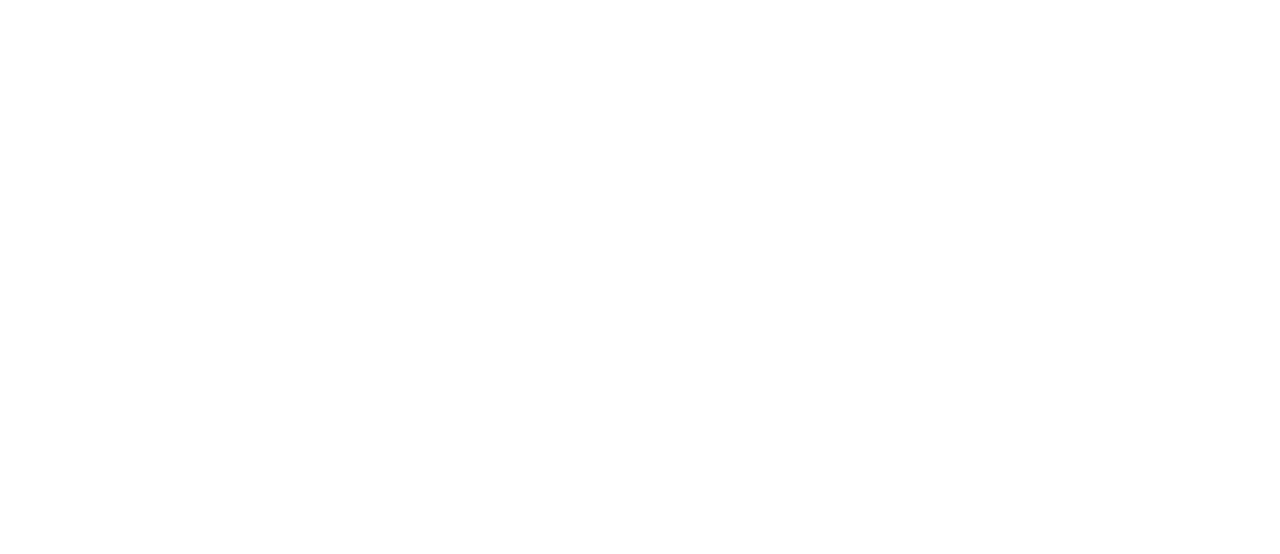
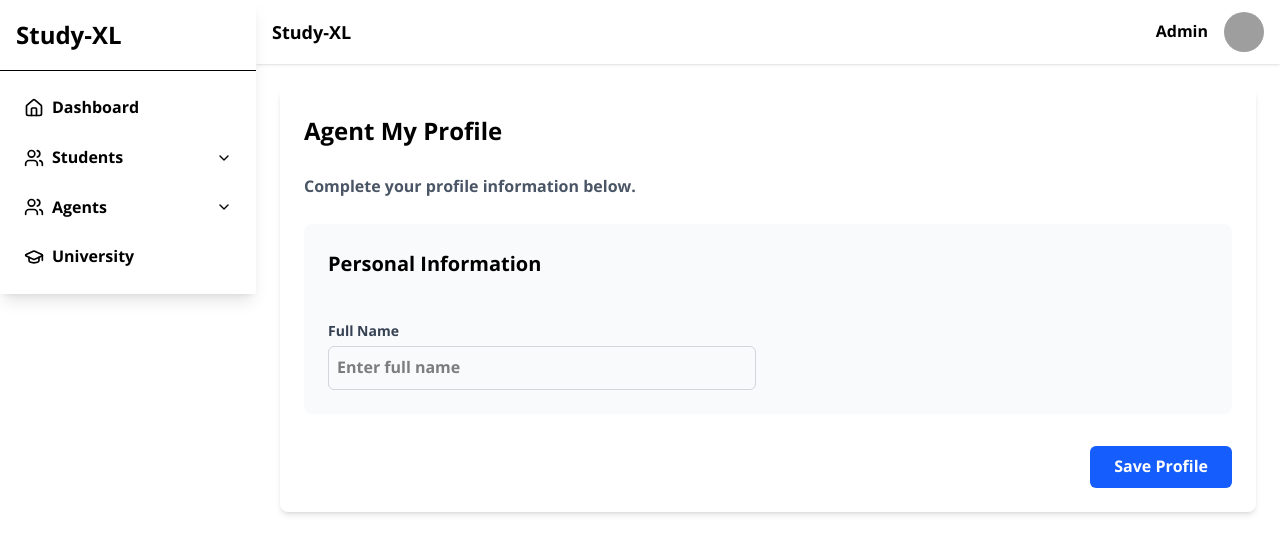
Before and after one commit to devchowdhuryjoy/studyxl-Admin-, a React (Vite) app: page /dashboard/agent-student-profile in a window 1280 px wide. Before the commit this address had no page. Shown: the top 554 px of the page. Built offline with nearby package versions, Linux system fonts and the light colour scheme; grey boxes are pictures that could not be loaded.

Commit message:
agent and student submenu create done

```diff
--- a/src/App.jsx
+++ b/src/App.jsx
@@ -5,32 +5,36 @@ import Dashboard from "./pages/Dashboard";
 import Users from "./pages/Users";
 import Agents from "./pages/Agents";
 import University from './components/University/University';
+import StudentsProfile from './components/Students/StudentsProfile';
+import AgentStudentProfile from './components/Agents/AgentStudentProfile';
+
+
 
 function App() {
   return (
     <Router>
       <Routes>
-
+        {/* Login */}
         <Route path="/" element={<Login />} />
 
+        {/* Dashboard Layout with nested routes */}
+        <Route path="/dashboard/*" element={<Dashboard />}>
 
-        <Route path="/dashboard" element={<Dashboard />} />
+          {/* Students */}
+          <Route path="student-register" element={<Users />} />
+          <Route path="student-profile" element={<StudentsProfile />} />
+          {/* Students */}
 
+          {/* Agents */}
+          <Route path="agent-register" element={<Agents />} />
+          <Route path="agent-student-profile" element={<AgentStudentProfile />} />
+          {/* Agents */}
 
-        <Route path="/student-register" element={<Users />} />
-        <Route path="/agent-register" element={<Agents />} />
-        <Route path="/university" element={<University />} />
+          {/* University */}
+          <Route path="university" element={<University />} />
+          {/* University */}
 
-        <Route
-          path="/welcome"
-          element={
-            <div className="h-screen flex items-center justify-center bg-black">
-              <h1 className="text-5xl font-bold text-amber-600">
-                Welcome To Study-XL-Admin Dashboard
-              </h1>
-            </div>
-          }
-        />
+        </Route>
       </Routes>
     </Router>
   );
--- /dev/null
+++ b/src/components/Agents/AgentStudentProfile.jsx
@@ -0,0 +1,77 @@
+import React, { useState } from 'react';
+
+
+const AgentStudentProfile = () => {
+
+  const [formData, setFormData] = useState({
+    fullName: '',
+    dob: '',
+    gender: '',
+    phone: '',
+    email: '',
+    address: '',
+    passportNumber: '',
+    passportExpiry: '',
+    nationality: '',
+    countryOfResidence: '',
+    desiredProgram: '',
+    preferredIntake: '',
+    studyLevel: '',
+    specialization: '',
+  });
+
+  const handleChange = (e) => {
+    const { name, value } = e.target;
+    setFormData(prevState => ({
+      ...prevState,
+      [name]: value
+    }));
+  };
+
+  const handleSubmit = (e) => {
+    e.preventDefault();
+    console.log(formData);
+  };
+
+  return (
+    <div className="container mx-auto p-6 bg-white rounded-lg shadow-md relative">
+
+
+      <h1 className="text-2xl font-bold mb-6">Agent My Profile</h1>
+      <p className="text-gray-600 mb-6">Complete your profile information below.</p>
+
+      <form onSubmit={handleSubmit}>
+        {/* Personal Information */}
+        <div className="grid grid-cols-1 md:grid-cols-2 gap-6 mb-8 p-6 bg-gray-50 rounded-lg">
+          <h2 className="text-xl font-semibold col-span-full mb-4">Personal Information</h2>
+
+          <div>
+            <label className="block text-sm font-medium text-gray-700 mb-1">Full Name</label>
+            <input
+              type="text"
+              name="fullName"
+              value={formData.fullName}
+              onChange={handleChange}
+              className="w-full p-2 border border-gray-300 rounded-md"
+              placeholder="Enter full name"
+            />
+          </div>
+          {/* Add other fields as before */}
+        </div>
+
+        {/* Passport / Program Details sections here ... */}
+
+        <div className="flex justify-end mt-6">
+          <button
+            type="submit"
+            className="bg-blue-600 text-white px-6 py-2 rounded-md hover:bg-blue-700 transition-colors"
+          >
+            Save Profile
+          </button>
+        </div>
+      </form>
+    </div>
+  );
+};
+
+export default AgentStudentProfile;
--- a/src/components/Slidebar/Sidebar.jsx
+++ b/src/components/Slidebar/Sidebar.jsx
@@ -1,12 +1,37 @@
-import { useState } from "react";
-import { Menu, X, Home, Users, ChevronDown } from "lucide-react";
-import { GraduationCap } from "lucide-react";
-import { Link } from "react-router-dom";
+import { useState, useEffect } from "react";
+import { Menu, X, Home, Users, ChevronDown, GraduationCap } from "lucide-react";
+import { Link, useLocation } from "react-router-dom";
 
 const Sidebar = () => {
   const [open, setOpen] = useState(false);
-  const [openStudent, setOpenStudent] = useState(false);
-  const [openAgent, setOpenAgent] = useState(false);
+  const [activeMenu, setActiveMenu] = useState(null);
+  const location = useLocation();
+
+  useEffect(() => {
+    const savedMenu = sessionStorage.getItem("activeMenu");
+    if (savedMenu) {
+      setActiveMenu(savedMenu);
+    }
+  }, []);
+
+  const toggleMenu = (menu) => {
+    const newMenu = activeMenu === menu ? null : menu;
+    setActiveMenu(newMenu);
+    if (newMenu) {
+      sessionStorage.setItem("activeMenu", newMenu);
+    } else {
+      sessionStorage.removeItem("activeMenu");
+    }
+  };
+
+  const handleMainLinkClick = () => {
+    if (window.innerWidth < 768) {
+      setOpen(false);
+    }
+  };
+
+  // active link check function
+  const isActive = (path) => location.pathname === path;
 
   return (
     <>
@@ -29,7 +54,12 @@ const Sidebar = () => {
           {/* Dashboard */}
           <Link
             to="/dashboard"
-            className="flex items-center gap-2 p-2 hover:bg-gray-100 rounded"
+            onClick={handleMainLinkClick}
+            className={`flex items-center gap-2 p-2 rounded ${
+              isActive("/dashboard")
+                ? "bg-[#f16f22] text-white"
+                : "hover:bg-gray-100"
+            }`}
           >
             <Home size={20} /> Dashboard
           </Link>
@@ -37,7 +67,7 @@ const Sidebar = () => {
           {/* Students with submenu */}
           <div>
             <button
-              onClick={() => setOpenStudent(!openStudent)}
+              onClick={() => toggleMenu("students")}
               className="flex items-center justify-between w-full p-2 hover:bg-gray-100 rounded"
             >
               <span className="flex items-center gap-2">
@@ -46,33 +76,57 @@ const Sidebar = () => {
               <ChevronDown
                 size={16}
                 className={`transition-transform ${
-                  openStudent ? "rotate-180" : ""
+                  activeMenu === "students" ? "rotate-180" : ""
                 }`}
               />
             </button>
-            {openStudent && (
+
+            {activeMenu === "students" && (
               <div className="ml-6 mt-1 space-y-1">
                 <Link
-                  to="/student-register"
-                  className="block p-2 text-sm hover:bg-gray-100 rounded"
+                  to="/dashboard/student-register"
+                  onClick={handleMainLinkClick}
+                  className={`block p-2 text-sm rounded ${
+                    isActive("/dashboard/student-register")
+                      ? "bg-[#f16f22] text-white"
+                      : "hover:bg-gray-100"
+                  }`}
                 >
-                  Student Registation
+                  Student Registration
                 </Link>
+
                 <Link
-                  to="/student-apply"
-                  className="block p-2 text-sm hover:bg-gray-100 rounded"
+                  to="/dashboard/student-profile"
+                  onClick={handleMainLinkClick}
+                  className={`block p-2 text-sm rounded ${
+                    isActive("/dashboard/student-profile")
+                      ? "bg-[#f16f22] text-white"
+                      : "hover:bg-gray-100"
+                  }`}
                 >
                   Student Profile
                 </Link>
+
                 <Link
-                  to="/student-apply"
-                  className="block p-2 text-sm hover:bg-gray-100 rounded"
+                  to="/dashboard/student-apply"
+                  onClick={handleMainLinkClick}
+                  className={`block p-2 text-sm rounded ${
+                    isActive("/dashboard/student-apply")
+                      ? "bg-[#f16f22] text-white"
+                      : "hover:bg-gray-100"
+                  }`}
                 >
                   University Choose
                 </Link>
+
                 <Link
-                  to="/student-apply"
-                  className="block p-2 text-sm hover:bg-gray-100 rounded"
+                  to="/dashboard/student-tasks"
+                  onClick={handleMainLinkClick}
+                  className={`block p-2 text-sm rounded ${
+                    isActive("/dashboard/student-tasks")
+                      ? "bg-[#f16f22] text-white"
+                      : "hover:bg-gray-100"
+                  }`}
                 >
                   Student Tasks
                 </Link>
@@ -83,7 +137,7 @@ const Sidebar = () => {
           {/* Agents with submenu */}
           <div>
             <button
-              onClick={() => setOpenAgent(!openAgent)}
+              onClick={() => toggleMenu("agents")}
               className="flex items-center justify-between w-full p-2 hover:bg-gray-100 rounded"
             >
               <span className="flex items-center gap-2">
@@ -92,39 +146,69 @@ const Sidebar = () => {
               <ChevronDown
                 size={16}
                 className={`transition-transform ${
-                  openAgent ? "rotate-180" : ""
+                  activeMenu === "agents" ? "rotate-180" : ""
                 }`}
               />
             </button>
-            {openAgent && (
+
+            {activeMenu === "agents" && (
               <div className="ml-6 mt-1 space-y-1">
                 <Link
-                  to="/agent-register"
-                  className="block p-2 text-sm hover:bg-gray-100 rounded"
+                  to="/dashboard/agent-register"
+                  onClick={handleMainLinkClick}
+                  className={`block p-2 text-sm rounded ${
+                    isActive("/dashboard/agent-register")
+                      ? "bg-[#f16f22] text-white"
+                      : "hover:bg-gray-100"
+                  }`}
                 >
                   Agent Apply
                 </Link>
+
                 <Link
-                  to="/agent-apply"
-                  className="block p-2 text-sm hover:bg-gray-100 rounded"
+                  to="/dashboard/agent-info"
+                  onClick={handleMainLinkClick}
+                  className={`block p-2 text-sm rounded ${
+                    isActive("/dashboard/agent-info")
+                      ? "bg-[#f16f22] text-white"
+                      : "hover:bg-gray-100"
+                  }`}
                 >
-                  Agent all information
+                  Agent All Information
                 </Link>
+
                 <Link
-                  to="/agent-apply"
-                  className="block p-2 text-sm hover:bg-gray-100 rounded"
+                  to="/dashboard/agent-tasks"
+                  onClick={handleMainLinkClick}
+                  className={`block p-2 text-sm rounded ${
+                    isActive("/dashboard/agent-tasks")
+                      ? "bg-[#f16f22] text-white"
+                      : "hover:bg-gray-100"
+                  }`}
                 >
                   Agent Tasks
                 </Link>
+
                 <Link
-                  to="/agent-apply"
-                  className="block p-2 text-sm hover:bg-gray-100 rounded"
+                  to="/dashboard/agent-student-profile"
+                  onClick={handleMainLinkClick}
+                  className={`block p-2 text-sm rounded ${
+                    isActive("/dashboard/agent-student-profile")
+                      ? "bg-[#f16f22] text-white"
+                      : "hover:bg-gray-100"
+                  }`}
                 >
                   Student Profile
                 </Link>
+
                 <Link
-                  to="/agent-apply"
-                  className="block p-2 text-sm hover:bg-gray-100 rounded"
+                  to="/dashboard/agent-student-university"
+                  onClick={handleMainLinkClick}
+                  className={`block p-2 text-sm rounded ${
+                    isActive("/dashboard/agent-student-university")
+                      ? "bg-[#f16f22] text-white"
+                      : "hover:bg-gray-100"
+                  }`}
                 >
                   Student University Choose
                 </Link>
@@ -134,11 +218,17 @@ const Sidebar = () => {
 
           {/* University */}
           <Link
-            to="/university"
-            className="flex items-center gap-2 p-2 hover:bg-gray-100 rounded"
+            to="/dashboard/university"
+            onClick={handleMainLinkClick}
+            className={`flex items-center gap-2 p-2 rounded ${
+              isActive("/dashboard/university")
+                ? "bg-[#f16f22] text-white"
+                : "hover:bg-gray-100"
+            }`}
           >
             <GraduationCap size={20} /> University
           </Link>
+
         </nav>
       </aside>
     </>
--- /dev/null
+++ b/src/components/Students/StudentsProfile.jsx
@@ -0,0 +1,77 @@
+import React, { useState } from 'react';
+
+
+const StudentsProfile = () => {
+
+  const [formData, setFormData] = useState({
+    fullName: '',
+    dob: '',
+    gender: '',
+    phone: '',
+    email: '',
+    address: '',
+    passportNumber: '',
+    passportExpiry: '',
+    nationality: '',
+    countryOfResidence: '',
+    desiredProgram: '',
+    preferredIntake: '',
+    studyLevel: '',
+    specialization: '',
+  });
+
+  const handleChange = (e) => {
+    const { name, value } = e.target;
+    setFormData(prevState => ({
+      ...prevState,
+      [name]: value
+    }));
+  };
+
+  const handleSubmit = (e) => {
+    e.preventDefault();
+    console.log(formData);
+  };
+
+  return (
+    <div className="container mx-auto p-6 bg-white rounded-lg shadow-md relative">
+
+
+      <h1 className="text-2xl font-bold mb-6">My Profile</h1>
+      <p className="text-gray-600 mb-6">Complete your profile information below.</p>
+
+      <form onSubmit={handleSubmit}>
+        {/* Personal Information */}
+        <div className="grid grid-cols-1 md:grid-cols-2 gap-6 mb-8 p-6 bg-gray-50 rounded-lg">
+          <h2 className="text-xl font-semibold col-span-full mb-4">Personal Information</h2>
+
+          <div>
+            <label className="block text-sm font-medium text-gray-700 mb-1">Full Name</label>
+            <input
+              type="text"
+              name="fullName"
+              value={formData.fullName}
+              onChange={handleChange}
+              className="w-full p-2 border border-gray-300 rounded-md"
+              placeholder="Enter full name"
+            />
+          </div>
+          {/* Add other fields as before */}
+        </div>
+
+        {/* Passport / Program Details sections here ... */}
+
+        <div className="flex justify-end mt-6">
+          <button
+            type="submit"
+            className="bg-blue-600 text-white px-6 py-2 rounded-md hover:bg-blue-700 transition-colors"
+          >
+            Save Profile
+          </button>
+        </div>
+      </form>
+    </div>
+  );
+};
+
+export default StudentsProfile;
--- a/src/pages/Dashboard.jsx
+++ b/src/pages/Dashboard.jsx
@@ -1,21 +1,35 @@
+import { Outlet, useLocation } from "react-router-dom";
 import Sidebar from "../components/Slidebar/Sidebar";
 import Navbar from "../components/Navbar/Navbar";
 import Card from "../components/Card/Card";
 import Chart from "../components/Chart/Chart";
 
 const Dashboard = () => {
+  const location = useLocation();
+  const showDashboardMain = location.pathname === "/dashboard";
+
   return (
-    <div className="flex">
+    <div className="flex min-h-screen">
       <Sidebar />
       <div className="flex-1 flex flex-col">
         <Navbar />
-        <main className="p-6 space-y-6">
-          <div className="grid md:grid-cols-3 gap-6">
-            <Card title="Total Users" value="1300" />
-            <Card title="Total Students" value="$55K" />
-            <Card title="Total Agents" value="320" />
+
+        <main className="p-6 flex-1 overflow-auto">
+          {showDashboardMain && (
+            <>
+              <div className="grid md:grid-cols-3 gap-6 mb-6">
+                <Card title="Total Users" value="1300" />
+                <Card title="Total Students" value="550" />
+                <Card title="Total Agents" value="320" />
+              </div>
+              <Chart />
+            </>
+          )}
+
+          {/* Nested route content */}
+          <div className="mt-0">
+            <Outlet /> {/* Student / University pages render here */}
           </div>
-          <Chart />
         </main>
       </div>
     </div>
--- a/src/pages/Users.jsx
+++ b/src/pages/Users.jsx
@@ -1,5 +1,3 @@
-import Sidebar from "../components/Slidebar/Sidebar";
-import Navbar from "../components/Navbar/Navbar";
 
 const users = [
   {
@@ -29,9 +27,9 @@ const users = [
 const Users = () => {
   return (
     <div className="flex">
-      <Sidebar />
+
       <div className="flex-1 flex flex-col">
-        <Navbar />
+
         <main className="p-6">
           <h2 className="text-xl font-semibold mb-4">Students</h2>
           <div className="overflow-x-auto">
```
Also changed, not shown: src/pages/Agents.jsx (+3 -4 lines).
